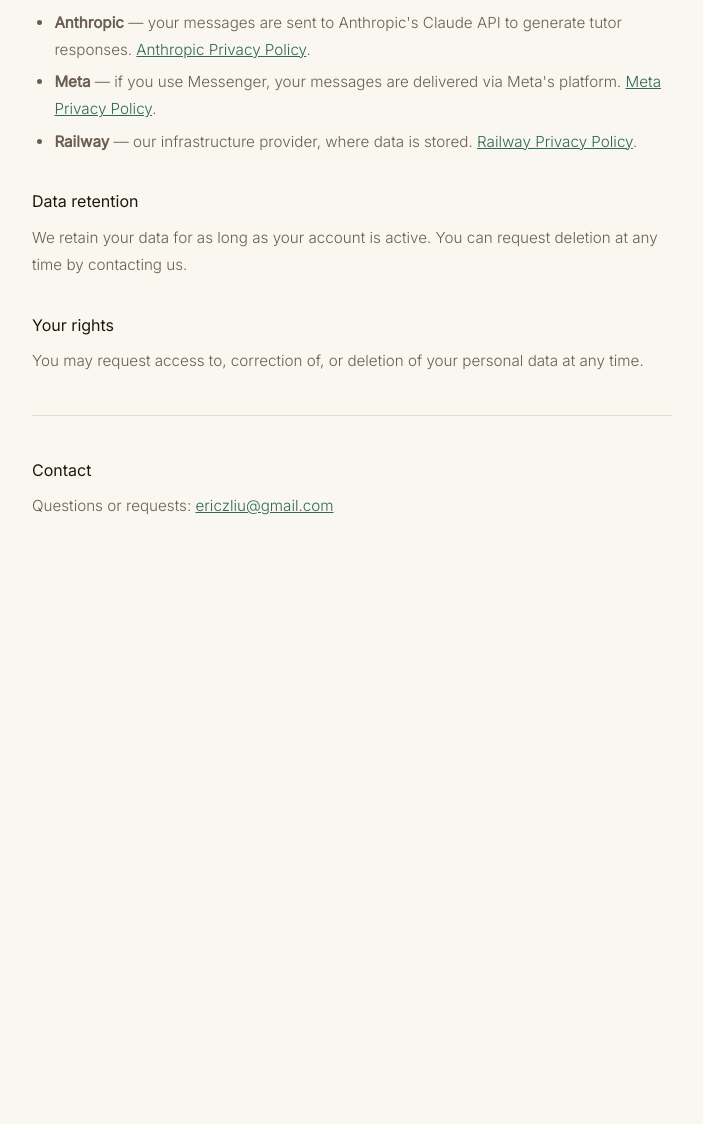
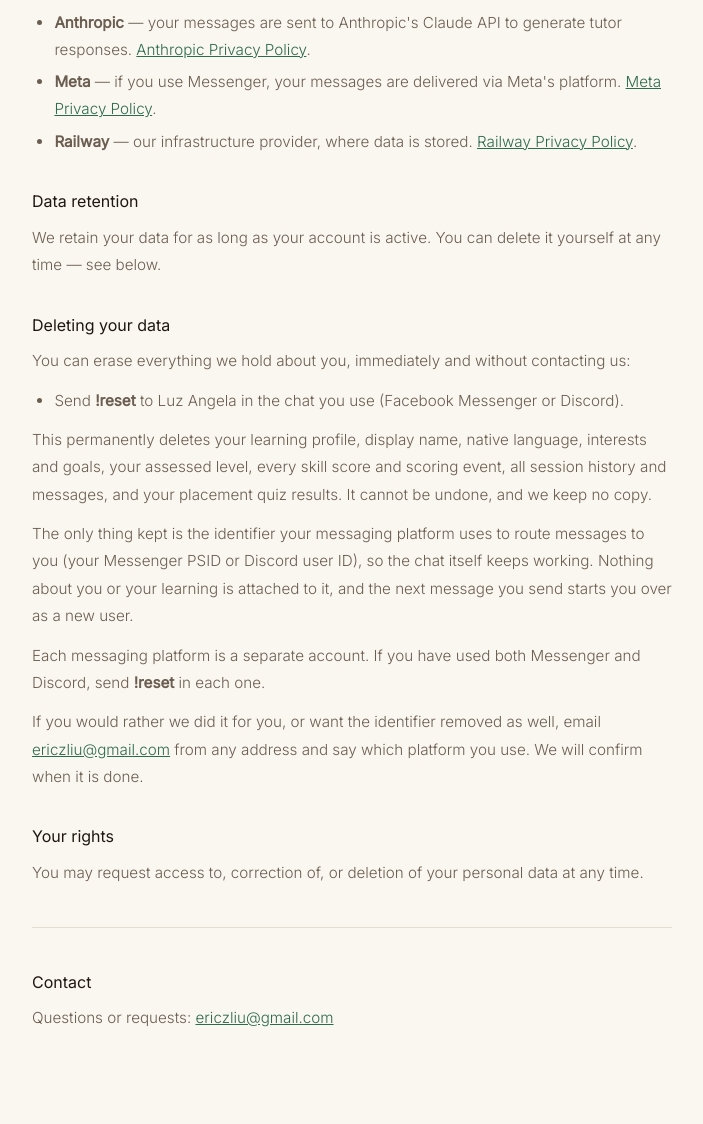
Before and after one commit to ezl/spanishtutor, a Django app: page /privacy/ in a window 1280 px wide. Shown: the part 847-1971 px from the top of the page, without its empty margins (288-991 px from the left). Before the commit the page ends 1362 px from the top, so only its background shows below. Run offline with Django 4.2, Linux system fonts and the light colour scheme.

Commit message:
docs: spell out self-service data deletion in the privacy policy
Meta requires apps that access user data to provide either a data deletion
callback endpoint or instructions telling people how to delete their data.
The instructions route is the right one here: !reset already erases
everything, so a callback would be a signed-request endpoint reimplementing
a command that exists, plus a failure mode Meta can disable the app over.

The page previously said only "contact us", which does not satisfy the
requirement and understates what is available.

Wording is deliberately precise about what survives. reset_user keeps the
User row and its platform identity column, so the messenger_psid or
discord_id remains after !reset — the page says so, explains that nothing
about the person is attached to it, and offers email for removing that too.
It also notes that channels are separate accounts and !reset must be sent on
each, matching the no-account-linking decision.

The anchor #delete-your-data is what the app dashboard's User Data Deletion
field points at.

Co-Authored-By: Claude Opus 5 (1M context) <noreply@anthropic.com>
Claude-Session: https://claude.ai/code/session_013UbL9xZFwY177Ee1n5EjPQ

```diff
--- a/learner/templates/learner/privacy.html
+++ b/learner/templates/learner/privacy.html
@@ -60,7 +60,17 @@
   </ul>
 
   <h2>Data retention</h2>
-  <p>We retain your data for as long as your account is active. You can request deletion at any time by contacting us.</p>
+  <p>We retain your data for as long as your account is active. You can delete it yourself at any time — see below.</p>
+
+  <h2 id="delete-your-data">Deleting your data</h2>
+  <p>You can erase everything we hold about you, immediately and without contacting us:</p>
+  <ul>
+    <li>Send <strong>!reset</strong> to Luz Angela in the chat you use (Facebook Messenger or Discord).</li>
+  </ul>
+  <p>This permanently deletes your learning profile, display name, native language, interests and goals, your assessed level, every skill score and scoring event, all session history and messages, and your placement quiz results. It cannot be undone, and we keep no copy.</p>
+  <p>The only thing kept is the identifier your messaging platform uses to route messages to you (your Messenger PSID or Discord user ID), so the chat itself keeps working. Nothing about you or your learning is attached to it, and the next message you send starts you over as a new user.</p>
+  <p>Each messaging platform is a separate account. If you have used both Messenger and Discord, send <strong>!reset</strong> in each one.</p>
+  <p>If you would rather we did it for you, or want the identifier removed as well, email <a href="mailto:ericzliu@gmail.com">ericzliu@gmail.com</a> from any address and say which platform you use. We will confirm when it is done.</p>
 
   <h2>Your rights</h2>
   <p>You may request access to, correction of, or deletion of your personal data at any time.</p>
```
